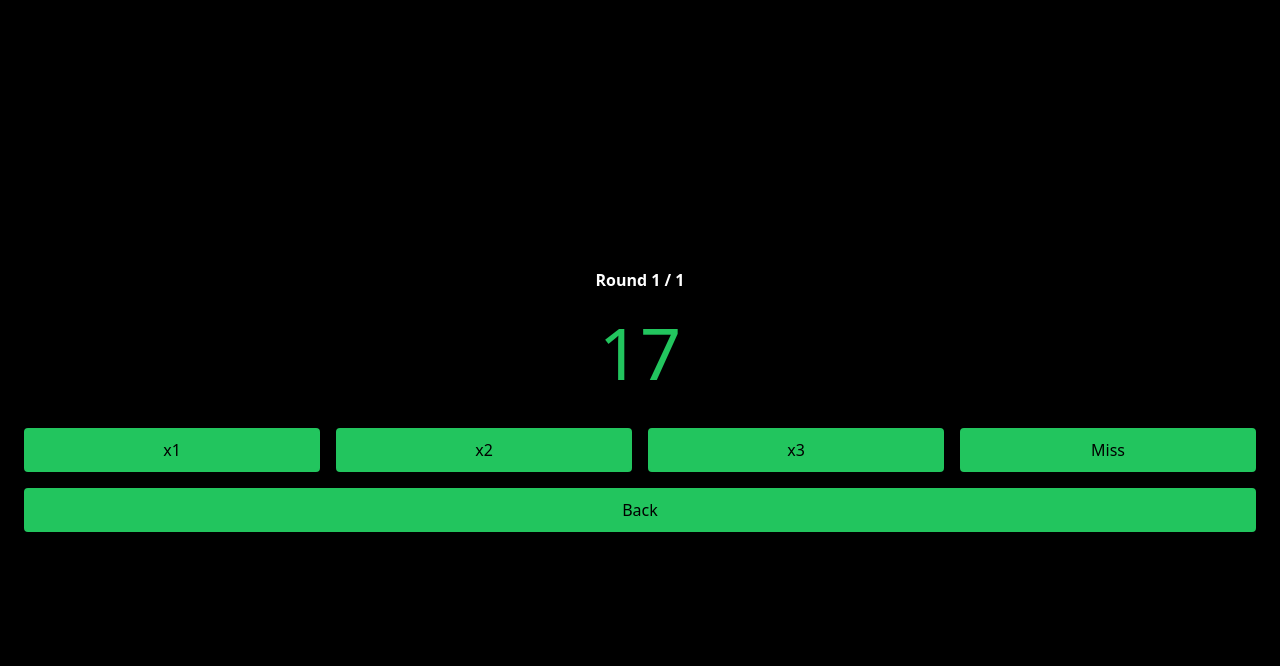
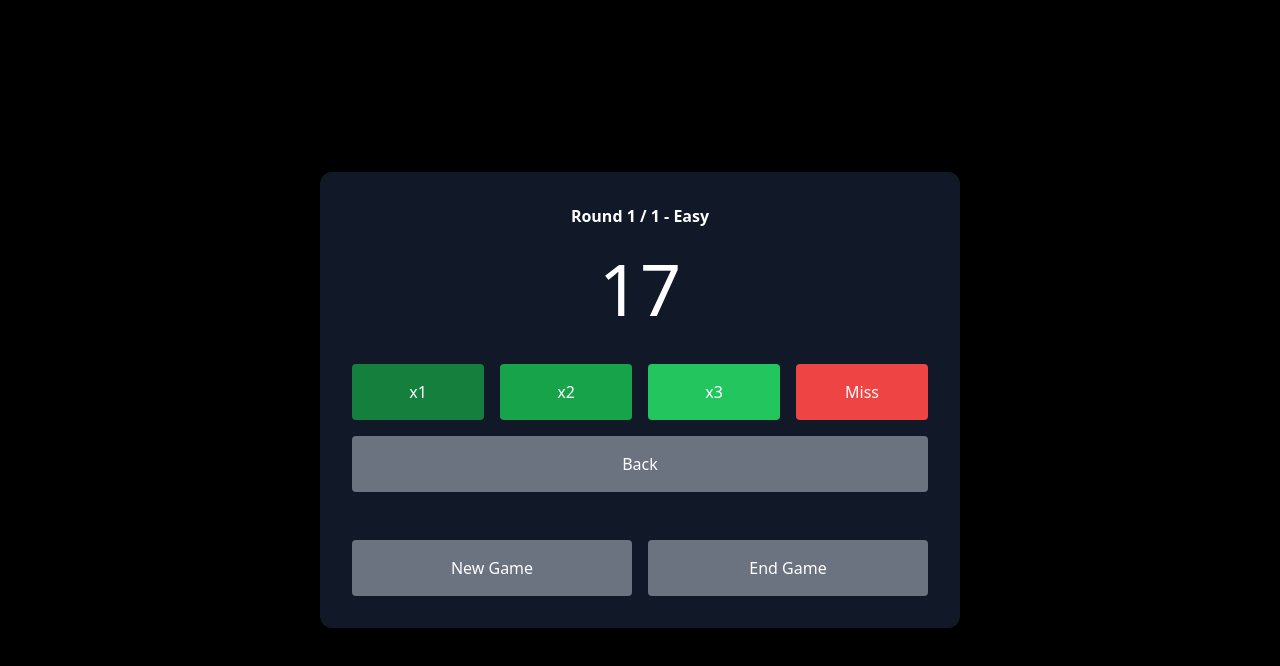
Before and after one commit to SamOwens/darts-game, a React (Vite) app: page / in a window 1280 px wide. Both pictures are taken after a click on the button "Start Game". Shown: the top 666 px of the page. Built offline with nearby package versions, Linux system fonts and the light colour scheme.

Commit message:
Styling Updates

```diff
--- a/src/App.jsx
+++ b/src/App.jsx
@@ -4,7 +4,7 @@ import ActiveGame from './templates/ActiveGame';
 import FinishedGame from './templates/FinishedGame';
 
 function App() {
-  const [gameState, setGameState] = useState('new'); // 'new', 'active', or 'finished'
+  const [gameState, setGameState] = useState('new');
   const [difficulty, setDifficulty] = useState('Easy');
   const [rounds, setRounds] = useState(1);
   const [results, setResults] = useState({ hits: 0, attempts: 0 });
@@ -18,8 +18,18 @@ function App() {
     setGameState('finished');
   };
 
+  const leaveEarly = () => {
+    setGameState('new');
+  };
+
+  const startNewGame = () => {
+    setGameState('new');
+    setDifficulty('Singles');
+    setResults({ hits: 0, attempts: 0 });
+  };
+
   return (
-    <>
+    <div className="flex h-screen w-screen items-center justify-center">
       {gameState === 'new' && (
         <NewGame
           setDifficulty={setDifficulty}
@@ -33,10 +43,16 @@ function App() {
           rounds={rounds}
           endGame={endGame}
           setResults={setResults}
+          leaveEarly={leaveEarly}
         />
       )}
-      {gameState === 'finished' && <FinishedGame results={results} />}
-    </>
+      {gameState === 'finished' && (
+        <FinishedGame
+          results={results}
+          startNewGame={startNewGame}
+        />
+      )}
+    </div>
   );
 }
 
--- a/src/components/Button.jsx
+++ b/src/components/Button.jsx
@@ -1,9 +1,9 @@
 import PropTypes from 'prop-types';
 
-const Button = ({ text, isActive, onClick }) => {
+const Button = ({ text, isActive, onClick, className }) => {
   const buttonStyle = isActive
-    ? 'border-2 border-green-500 bg-green-500 text-black rounded p-2 w-full'
-    : 'border-2 border-green-600 text-green-600 rounded p-2 w-full';
+    ? `bg-blue-500 text-white rounded py-4 px-2 w-full ${className}`
+    : `bg-gray-500 text-white rounded py-4 px-2 w-full opacity-40 ${className}`;
 
   return (
     <button
@@ -19,6 +19,11 @@ Button.propTypes = {
   text: PropTypes.string.isRequired,
   isActive: PropTypes.bool.isRequired,
   onClick: PropTypes.func.isRequired,
+  className: PropTypes.string,
+};
+
+Button.defaultProps = {
+  className: '',
 };
 
 export default Button;
--- a/src/components/DifficultySelect.jsx
+++ b/src/components/DifficultySelect.jsx
@@ -6,9 +6,9 @@ const DifficultySelect = ({ setDifficulty }) => {
   const [activeButton, setActiveButton] = useState(1);
 
   const buttons = [
-    { id: 1, text: 'Easy' },
-    { id: 2, text: 'Intermediate' },
-    { id: 3, text: 'Hard' },
+    { id: 1, text: 'Singles' },
+    { id: 2, text: 'Doubles' },
+    { id: 3, text: 'Trebles' },
   ];
 
   const handleClick = (id, text) => {
@@ -18,7 +18,7 @@ const DifficultySelect = ({ setDifficulty }) => {
 
   return (
     <>
-      <h1 className="text-center text-white p-2">Difficulty Select</h1>
+      <h1 className="text-center text-white p-2 text-xl">Difficulty Select</h1>
       <div className="flex justify-between w-full gap-2 mb-4">
         {buttons.map((button) => (
           <Button
--- a/src/components/RoundsSelect.jsx
+++ b/src/components/RoundsSelect.jsx
@@ -7,7 +7,9 @@ const RoundsSelect = ({ setRounds }) => {
 
   return (
     <div className="mb-4 w-full">
-      <h1 className="block mb-2 text-center text-white">Select Rounds</h1>
+      <h1 className="block mb-2 text-center text-white text-xl">
+        Select Rounds
+      </h1>
       <input
         type="number"
         id="rounds"
--- a/src/templates/ActiveGame.jsx
+++ b/src/templates/ActiveGame.jsx
@@ -3,7 +3,13 @@ import PropTypes from 'prop-types';
 import { getDartboardValues } from '../utils/dartboardUtils';
 import Button from '../components/Button';
 
-const ActiveGame = ({ difficulty, rounds, endGame, setResults }) => {
+const ActiveGame = ({
+  difficulty,
+  rounds,
+  endGame,
+  setResults,
+  leaveEarly,
+}) => {
   const [currentRound, setCurrentRound] = useState(1);
   const [dartboardValues, setDartboardValues] = useState([]);
   const [currentValue, setCurrentValue] = useState('');
@@ -55,39 +61,63 @@ const ActiveGame = ({ difficulty, rounds, endGame, setResults }) => {
     }
   };
 
+  const finishEarly = () => {
+    setResults({ hits, attempts });
+    endGame({ hits, attempts });
+  };
+
   return (
-    <div className="flex flex-col items-center justify-center h-screen w-screen p-6">
+    <div className="flex flex-col items-center justify-center p-8 m-4 md:w-1/2 w-full bg-gray-900 rounded-xl">
       <h1 className="text-white font-semibold mb-6">
-        Round {currentRound} / {rounds}
+        Round {currentRound} / {rounds} - {difficulty}
       </h1>
-      <p className="text-7xl text-green-500 mb-10 block">{currentValue}</p>
+      <p className="text-7xl text-white mb-10 block">{currentValue}</p>
       <div className="flex gap-4 w-full mb-4">
         <Button
           text="x1"
           isActive={true}
           onClick={() => handleHit(1)}
+          className="bg-green-700"
         />
         <Button
           text="x2"
           isActive={true}
           onClick={() => handleHit(2)}
+          className="bg-green-600"
         />
         <Button
           text="x3"
           isActive={true}
           onClick={() => handleHit(3)}
+          className="bg-green-500"
         />
         <Button
           text="Miss"
           isActive={true}
           onClick={handleMiss}
+          className="bg-red-500"
         />
       </div>
       <Button
         text="Back"
         isActive={true}
         onClick={handleBack}
+        className="bg-gray-500 mb-12"
       />
+      <div className="flex gap-4 w-full">
+        <Button
+          text="New Game"
+          isActive={true}
+          onClick={leaveEarly}
+          className="bg-gray-500"
+        />
+        <Button
+          text="End Game"
+          isActive={true}
+          onClick={finishEarly}
+          className="bg-gray-500"
+        />
+      </div>
     </div>
   );
 };
@@ -97,6 +127,7 @@ ActiveGame.propTypes = {
   rounds: PropTypes.number.isRequired,
   endGame: PropTypes.func.isRequired,
   setResults: PropTypes.func.isRequired,
+  leaveEarly: PropTypes.func.isRequired,
 };
 
 export default ActiveGame;
--- a/src/templates/FinishedGame.jsx
+++ b/src/templates/FinishedGame.jsx
@@ -1,14 +1,21 @@
 import PropTypes from 'prop-types';
+import Button from '../components/Button';
 
-const FinishedGame = ({ results }) => {
+const FinishedGame = ({ results, startNewGame }) => {
   const accuracy = ((results.hits / results.attempts) * 100).toFixed(2);
 
   return (
-    <div className="flex flex-col items-center justify-center h-screen w-screen text-green-500">
-      <h1>Game Finished</h1>
-      <p>Total Hits: {results.hits}</p>
-      <p>Darts Thrown: {results.attempts}</p>
-      <p>Accuracy: {accuracy}%</p>
+    <div className="flex flex-col items-center justify-center p-8 m-4 md:w-1/2 w-full bg-gray-900 rounded-xl text-white">
+      <h1 className="text-white mb-4 text-3xl">Game Finished</h1>
+      <p className="mb-2">Total Hits: {results.hits}</p>
+      <p className="mb-2">Darts Thrown: {results.attempts}</p>
+      <p className="mb-8">Accuracy: {accuracy}%</p>
+      <Button
+        text="New Game"
+        isActive={true}
+        onClick={startNewGame}
+        className="bg-green-500"
+      />
     </div>
   );
 };
@@ -18,6 +25,7 @@ FinishedGame.propTypes = {
     hits: PropTypes.number.isRequired,
     attempts: PropTypes.number.isRequired,
   }).isRequired,
+  startNewGame: PropTypes.func.isRequired,
 };
 
 export default FinishedGame;
--- a/src/templates/NewGame.jsx
+++ b/src/templates/NewGame.jsx
@@ -5,7 +5,7 @@ import Button from '../components/Button';
 
 const NewGame = ({ setDifficulty, setRounds, startGame }) => {
   return (
-    <div className="flex flex-col items-center justify-center h-screen w-screen p-4">
+    <div className="flex flex-col items-center justify-center p-8 m-4 md:w-1/2 w-full bg-gray-900 rounded-xl">
       <DifficultySelect setDifficulty={setDifficulty} />
       <RoundsSelect setRounds={setRounds} />
       <Button
--- a/src/utils/dartboardUtils.js
+++ b/src/utils/dartboardUtils.js
@@ -2,14 +2,18 @@ export const getDartboardValues = (difficulty) => {
   const singles = Array.from({ length: 20 }, (_, i) => (i + 1).toString());
   const doubles = singles.map((value) => `D${value}`);
   const trebles = singles.map((value) => `T${value}`);
-  const allValues = [...singles];
+  const bullseye = ['25', 'Bullseye'];
 
-  if (difficulty === 'Intermediate' || difficulty === 'Hard') {
-    allValues.push(...doubles);
+  switch (difficulty) {
+    case 'Singles':
+      return singles;
+    case 'Doubles':
+      return doubles;
+    case 'Trebles':
+      return trebles;
+    case 'Mixed':
+      return [...singles, ...doubles, ...trebles, ...bullseye];
+    default:
+      return singles;
   }
-  if (difficulty === 'Hard') {
-    allValues.push(...trebles, '25', 'Bullseye');
-  }
-
-  return allValues;
 };
```
